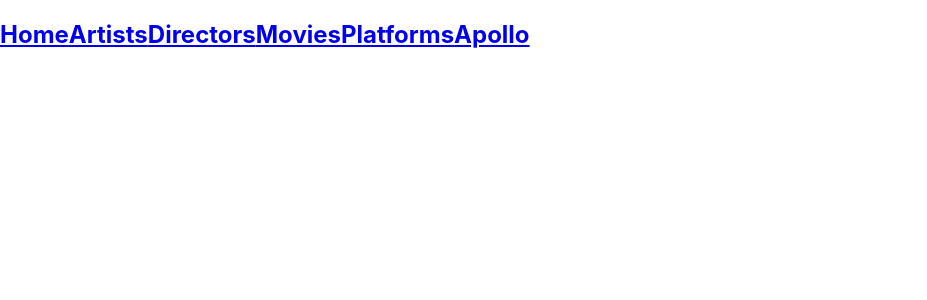
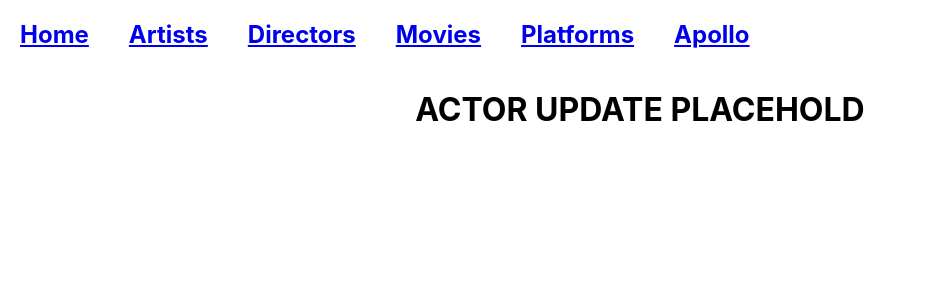
Before and after one commit to LoganLeopold/graphql_front, a React (Create React App) app: page /actor/1 in a window 1280 px wide. Shown: the top 300 px of the page, without its empty margins (0-927 px from the left). Built offline with nearby package versions, Linux system fonts and the light colour scheme.

Commit message:
added an actorupdate placehold to test graphql mutations in the future - focusing on using the graphql endpoint in listings

```diff
--- a/src/App.css
+++ b/src/App.css
@@ -36,3 +36,8 @@
     transform: rotate(360deg);
   }
 }
+
+nav > * {
+  margin-left: 20px;
+  margin-right: 20px;
+}
--- a/src/App.js
+++ b/src/App.js
@@ -6,6 +6,7 @@
 import MovieStart from "./creation/MovieStart"
 import PlatformStart from "./creation/PlatformStart"
 import ApolloTest from "../src/apollo_client_test/ApolloTest"
+import ActorUpdate from "./updates/ActorUpdate"
 
 class App extends Component {
 
@@ -41,6 +42,7 @@
             <Route path="/movie" exact render={routerProps => <MovieStart {...routerProps} {...this.state}/>} />
             <Route path="/platform" exact render={routerProps => <PlatformStart {...routerProps} {...this.state}/>} />
             <Route path="/apollo" exact render={routerProps => <ApolloTest {...routerProps} {...this.state}/>} />
+            <Route path="/actor/:id" exact render={routerProps => <ActorUpdate {...routerProps} {...this.state} />} />
         </main>
 
       </div>
--- a/src/apollo_client_test/ApolloTest.js
+++ b/src/apollo_client_test/ApolloTest.js
@@ -5,7 +5,7 @@
 
     const [actorName, setActorName] = useState('No Update')
 
-    const test = "Matt Damon"
+    const test = "Matthew Damon"
 
     const allActors = gql`
         mutation {
@@ -18,23 +18,17 @@
         }
     `
 
-    const [addTodo, { loading }] = useMutation(allActors, {
+    const [addTodo, { loading, error }] = useMutation(allActors, {
         onCompleted(data) {
             if (data) {
                 setActorName(data.actorUpdateById.record.Name)
             } else if (loading) {
                 console.log(actorName)
+            } else if (error) {
+                setActorName(error)
             }
         }
     });
-
-    // function result () {
-
-    // }
-
-    // function errorResult () {
-    //     setActorName('Update Error')
-    // }
 
     return (
         <div>
--- /dev/null
+++ b/src/updates/ActorUpdate.js
@@ -0,0 +1,6 @@
+// Using GraphQL to Mutate
+const ActorUpdate = (props) => {
+    return <h1>ACTOR UPDATE PLACEHOLD</h1>
+}
+
+export default ActorUpdate
```
